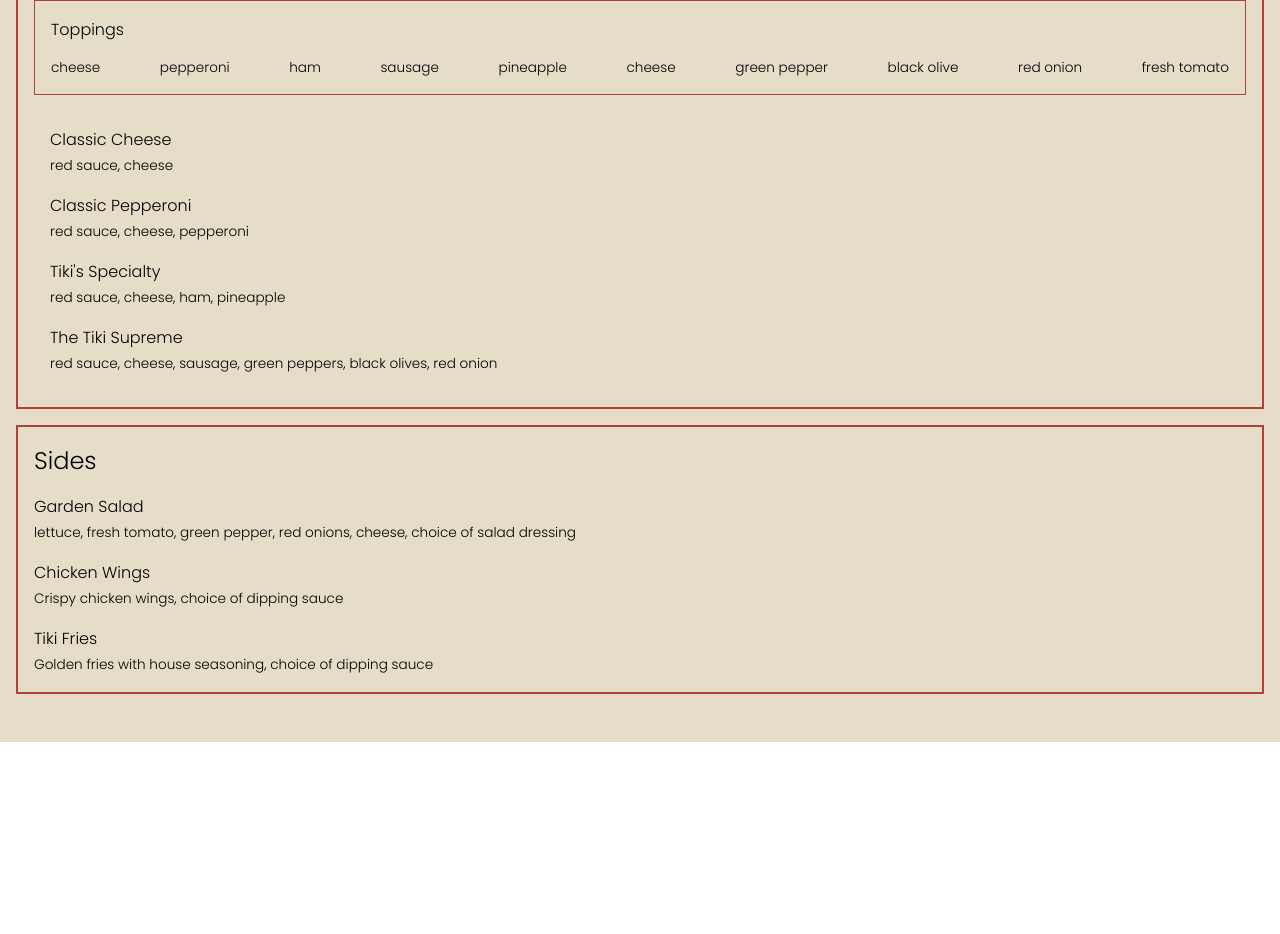
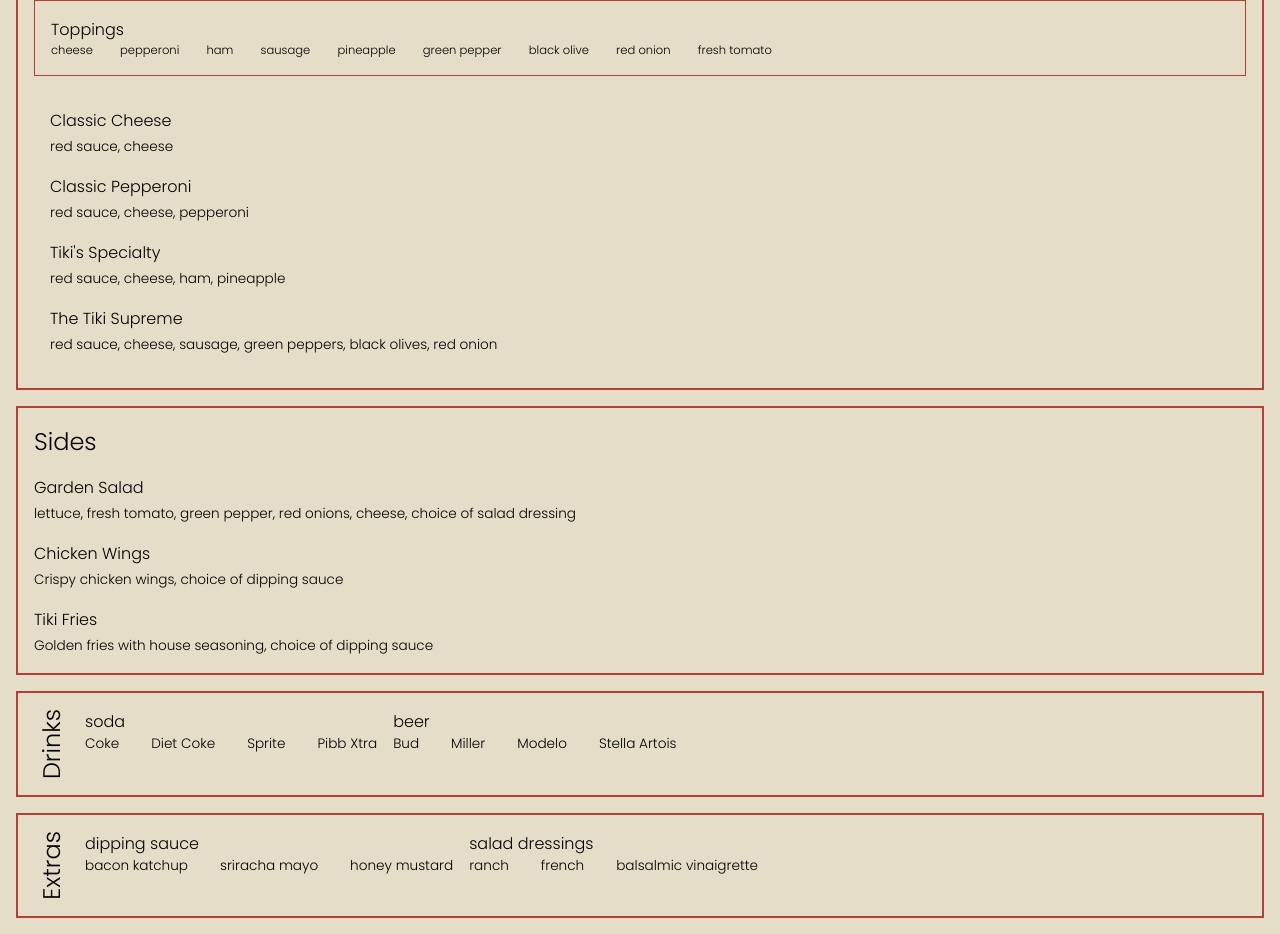
Before and after one commit to Cedrus32/Restaurant-Page, a website built with webpack: page dist/index.html in a window 1280 px wide. Shown: the part 1148-2082 px from the top of the page. Before the commit the page ends 1890 px from the top, so only its background shows below. Built offline with Linux system fonts and the light colour scheme; a web font is replaced by a local one.

Commit message:
Set drinks & extras styling

```diff
--- a/src/styles/layout.css
+++ b/src/styles/layout.css
@@ -112,8 +112,8 @@ main {
 
         #menu-container {
             display: grid;
-            grid-template-rows: auto;
             grid-template-columns: 1fr;
+            grid-template-rows: repeat(4, auto);
             grid-template-areas: 'pizzas'
                                  'sides'
                                  'drinks'
@@ -135,7 +135,7 @@ main {
 
                 display: grid;
                 grid-template-columns: 1fr;
-                grid-template-rows: auto;
+                grid-template-rows: repeat(4, auto);
                 grid-template-areas: 'header'
                                      'prices'
                                      'toppings'
@@ -152,7 +152,7 @@ main {
 
                     display: grid;
                     grid-template-columns: auto 1fr;
-                    grid-template-rows: auto;
+                    grid-template-rows: auto auto;
                     grid-template-areas: '.     categories'
                                          'sizes categories';
                     gap: var(--container-gap);
@@ -183,11 +183,11 @@ main {
                         .category {
                             display: flex;
                             flex-flow: column;
-                            gap: var(--container-gap);
                         }
 
                         #price-categories .category {
                             align-items: center;
+                            gap: var(--container-gap);
                         }
 
                 #pizza-toppings {
@@ -198,13 +198,14 @@ main {
 
                     #pizza-toppings .category {
                         align-items: flex-start;
+                        gap: var(--container-gap);
                     }
 
                         .category-list {
                             display: flex;
-                            justify-content: space-between;
                             flex-wrap: wrap;
-                            gap: 0em var(--container-gap);
+                            justify-content: flex-start;
+                            gap: 0em calc(var(--container-gap) * 2);
                         }
 
                 #pizza-list {
@@ -228,10 +229,6 @@ main {
                     gap: var(--container-gap);
                 }
 
-                /* #sides-list {
-                    flex-wrap: wrap;
-                } */
-
             #drinks {
                 grid-area: drinks;
             }
@@ -239,3 +236,46 @@ main {
             #extras {
                 grid-area: extras;
             }
+
+            #drinks,
+            #extras {
+                display: grid;
+                grid-template-columns: auto 1fr;
+                grid-template-rows: auto;
+                grid-template-areas: 'header container';
+                gap: var(--container-gap);
+            }
+
+                #drinks h2,
+                #extras h2 {
+                    grid-area: header;
+                }
+
+                #drinks-lists,
+                #extras-lists {
+                    grid-area: container;
+
+                    display: flex;
+                    flex-wrap: wrap;
+                    gap: var(--container-gap);
+                }
+
+            /* #drinks {
+                display: grid;
+                grid-template-columns: auto 1fr;
+                grid-template-rows: auto;
+                grid-template-areas: 'd-header d-container';
+                gap: var(--container-gap);
+            }
+
+                #drinks h2 {
+                    grid-area: d-header;
+                }
+
+                #drinks-list {
+                    grid-area: d-container;
+
+                    display: flex;
+                    flex-wrap: wrap;
+                    gap: var(--container-gap);
+                } */
--- a/src/styles/typo.css
+++ b/src/styles/typo.css
@@ -46,3 +46,13 @@ body {
     #sides-list .menu-item-ydesc span {
         font-size: var(--subtext);
     }
+
+    .sideways {
+        transform: rotate(180deg);
+        writing-mode: vertical-lr;
+        text-align: center;
+    }
+
+    .category-list span {
+        font-size: var(--subtext);
+    }
```
Also changed, not shown: dist/index.html, dist/index.main.js. Lines whose indentation alone changed are shown as unchanged.
